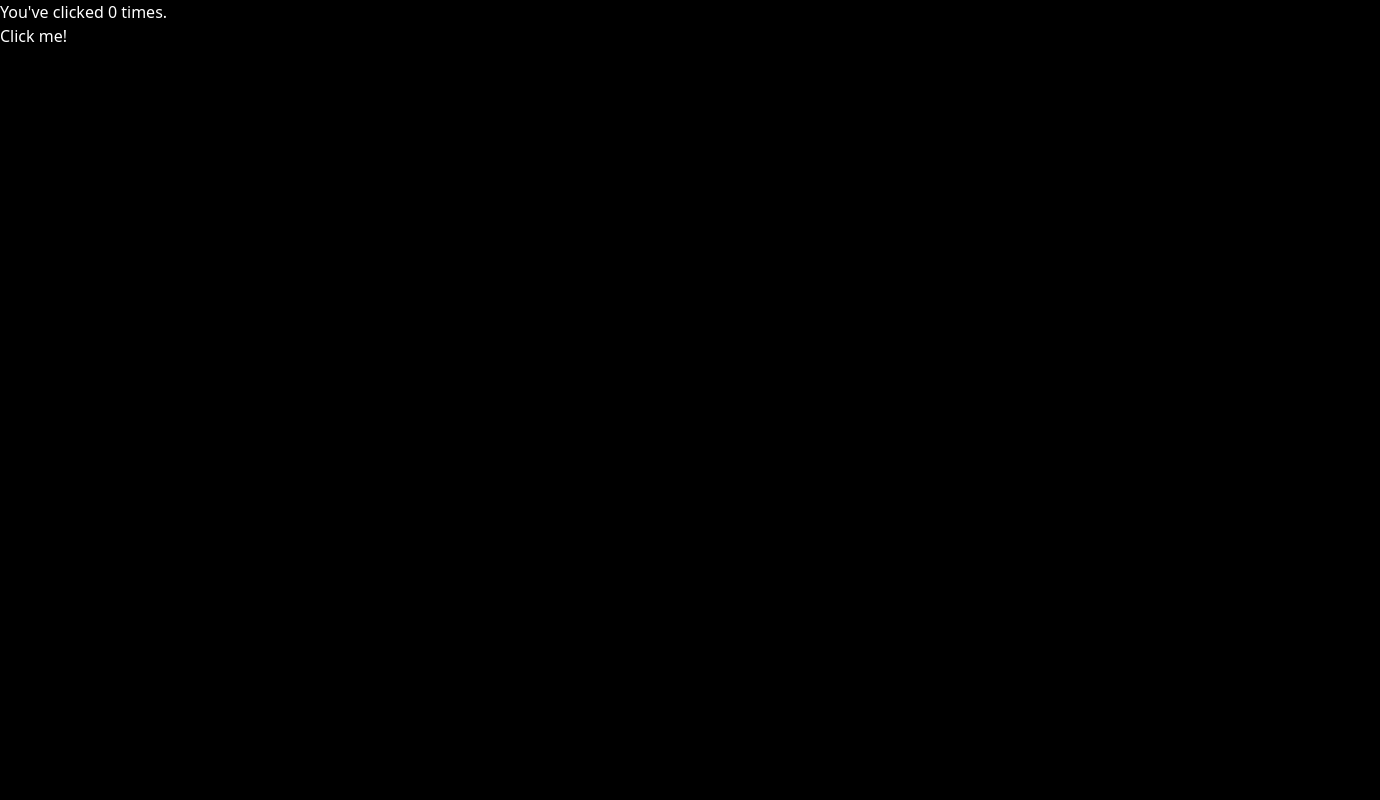
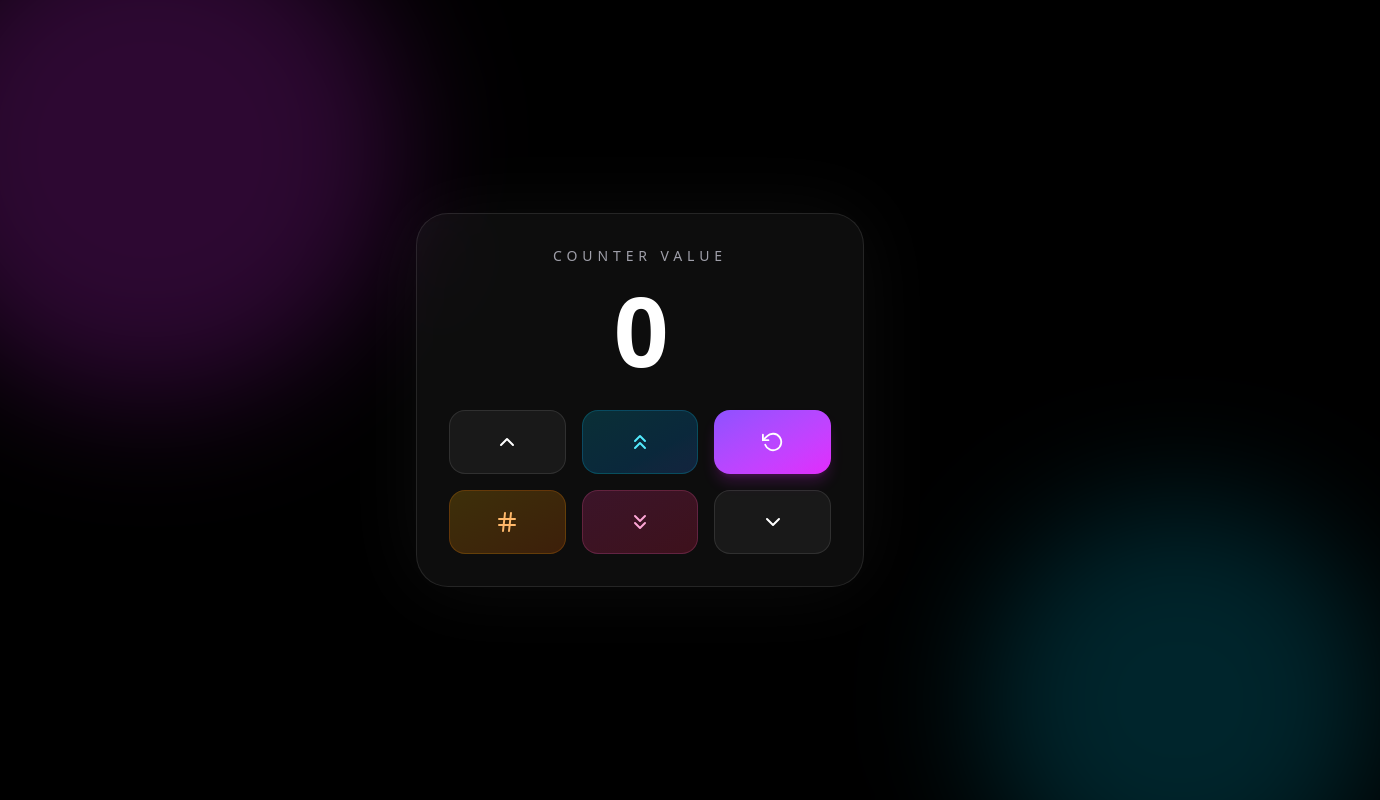
Before and after one commit to Jatin4224/WEBD26, a React (Vite) app in the folder React/: page / in a window 1280 px wide. Shown: the top 800 px of the page, 1380 px wide, since content can reach past the window. Built offline with nearby package versions, Linux system fonts and the light colour scheme.

Commit message:
feat: complete Exercise 03 on React state management

```diff
--- a/React/package.json
+++ b/React/package.json
@@ -14,6 +14,7 @@
     "motion": "^12.34.0",
     "react": "^19.2.0",
     "react-dom": "^19.2.0",
+    "react-feather": "^2.0.10",
     "react-hook-form": "^7.75.0",
     "tailwindcss": "^4.1.18"
   },
--- a/React/src/App.jsx
+++ b/React/src/App.jsx
@@ -1,5 +1,7 @@
 import Exercise01 from "./Exercises/state/Exercise01";
 import Counter from "./Exercises/state/Exercise01";
+import Exercise02 from "./Exercises/state/Exercise02";
+import Exercise03 from "./Exercises/state/Exercise03";
 import Five from "./lessons/part01/Five";
 import Four from "./lessons/part01/Four";
 import One from "./lessons/part01/One";
@@ -17,8 +19,9 @@ const App = () => {
         {/* <Four /> */}
         {/* <Five /> */}
         {/* <Six /> */}
-        <Exercise01 />
+        {/* <Exercise01 /> */}
         {/* <Exercise02 /> */}
+        <Exercise03 />
       </div>
     </>
   );
--- /dev/null
+++ b/React/src/Exercises/state/Exercise02.jsx
@@ -0,0 +1,25 @@
+import React from "react";
+
+function Exercise02() {
+  const [user, setUser] = React.useState({ name: "Alyssa" });
+  const [status, setStatus] = React.useState("ready");
+  const [confirmationMessage, setConfirmationMessage] = React.useState();
+
+  if (!user) {
+    return <p>{confirmationMessage}</p>;
+  }
+
+  return (
+    <button
+      onClick={() => {
+        setUser(null);
+        setStatus("initial");
+        setConfirmationMessage("You have been logged out.");
+      }}
+    >
+      Log Out
+    </button>
+  );
+}
+
+export default Exercise02;
--- /dev/null
+++ b/React/src/Exercises/state/Exercise03.jsx
@@ -0,0 +1,117 @@
+/* task
+
+Counter 2.0
+The counter has been upgraded, and now supports several functions.
+
+The buttons have already been added to the page, but they don't do anything yet. Your job is to wire up the buttons.
+
+Acceptance Criteria:
+
+The  button should increase the count by 1.
+The  button should increase the count by 10.
+The  button should reset the count to 0.
+The  button should set the count to a random number between 1 and 100.
+The  button should decrease the count by 10.
+The  button should decrease the count by 1.
+
+*/
+
+import React from "react";
+import {
+  ChevronUp,
+  ChevronsUp,
+  ChevronDown,
+  ChevronsDown,
+  RotateCcw,
+  Hash,
+} from "react-feather";
+
+function Exercise03() {
+  const [count, setCount] = React.useState(0);
+
+  return (
+    <div className="min-h-screen bg-black flex items-center justify-center overflow-hidden px-6">
+      {/* background blur */}
+      <div className="absolute w-[500px] h-[500px] bg-fuchsia-500/20 blur-3xl rounded-full top-[-100px] left-[-100px]" />
+      <div className="absolute w-[400px] h-[400px] bg-cyan-500/20 blur-3xl rounded-full bottom-[-100px] right-[-100px]" />
+
+      <div className="relative w-full max-w-md rounded-[32px] border border-white/10 bg-white/5 backdrop-blur-2xl shadow-[0_0_80px_rgba(255,255,255,0.05)] p-8">
+        {/* heading */}
+        <div className="text-center mb-8">
+          <p className="text-zinc-400 text-sm tracking-[0.35em] uppercase">
+            Counter Value
+          </p>
+
+          <h1 className="text-8xl font-black text-white mt-4 tracking-tight">
+            {count}
+          </h1>
+        </div>
+
+        {/* buttons */}
+        <div className="grid grid-cols-3 gap-4">
+          <button
+            onClick={() => setCount(count + 1)}
+            className="group h-16 rounded-2xl bg-white/5 border border-white/10 flex items-center justify-center hover:bg-white/10 transition-all duration-300 active:scale-95"
+          >
+            <ChevronUp
+              className="text-white group-hover:scale-125 transition-transform"
+              size={24}
+            />
+          </button>
+
+          <button
+            onClick={() => setCount(count + 10)}
+            className="group h-16 rounded-2xl bg-gradient-to-br from-cyan-500/20 to-blue-500/20 border border-cyan-400/20 flex items-center justify-center hover:scale-[1.03] transition-all duration-300 active:scale-95"
+          >
+            <ChevronsUp
+              className="text-cyan-300 group-hover:-translate-y-1 transition-transform"
+              size={24}
+            />
+          </button>
+
+          <button
+            onClick={() => setCount(0)}
+            className="group h-16 rounded-2xl bg-gradient-to-br from-violet-500 to-fuchsia-500 flex items-center justify-center shadow-lg shadow-fuchsia-500/20 hover:scale-[1.03] transition-all duration-300 active:scale-95"
+          >
+            <RotateCcw
+              className="text-white group-hover:rotate-180 transition-transform duration-500"
+              size={22}
+            />
+          </button>
+
+          <button
+            onClick={() => setCount(Math.floor(Math.random() * 100) + 1)}
+            className="group h-16 rounded-2xl bg-gradient-to-br from-amber-400/20 to-orange-500/20 border border-orange-400/20 flex items-center justify-center hover:scale-[1.03] transition-all duration-300 active:scale-95"
+          >
+            <Hash
+              className="text-orange-300 group-hover:rotate-12 transition-transform"
+              size={24}
+            />
+          </button>
+
+          <button
+            onClick={() => setCount(count - 10)}
+            className="group h-16 rounded-2xl bg-gradient-to-br from-pink-500/20 to-rose-500/20 border border-pink-400/20 flex items-center justify-center hover:scale-[1.03] transition-all duration-300 active:scale-95"
+          >
+            <ChevronsDown
+              className="text-pink-300 group-hover:translate-y-1 transition-transform"
+              size={24}
+            />
+          </button>
+
+          <button
+            onClick={() => setCount(count - 1)}
+            className="group h-16 rounded-2xl bg-white/5 border border-white/10 flex items-center justify-center hover:bg-white/10 transition-all duration-300 active:scale-95"
+          >
+            <ChevronDown
+              className="text-white group-hover:scale-125 transition-transform"
+              size={24}
+            />
+          </button>
+        </div>
+      </div>
+    </div>
+  );
+}
+
+export default Exercise03;
```
Also changed, not shown: 1 other file (tests, documents, lock files or other folders).
